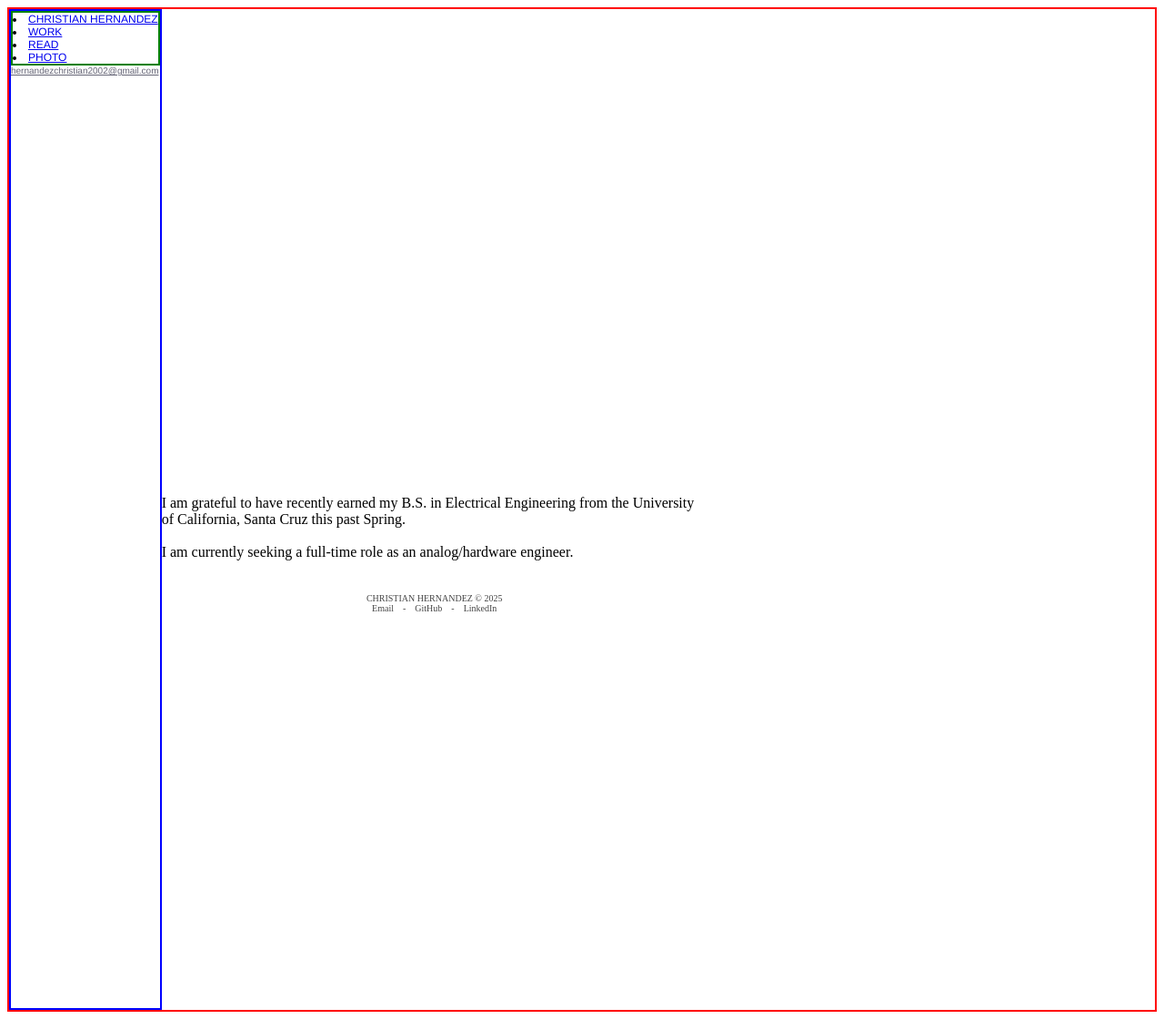
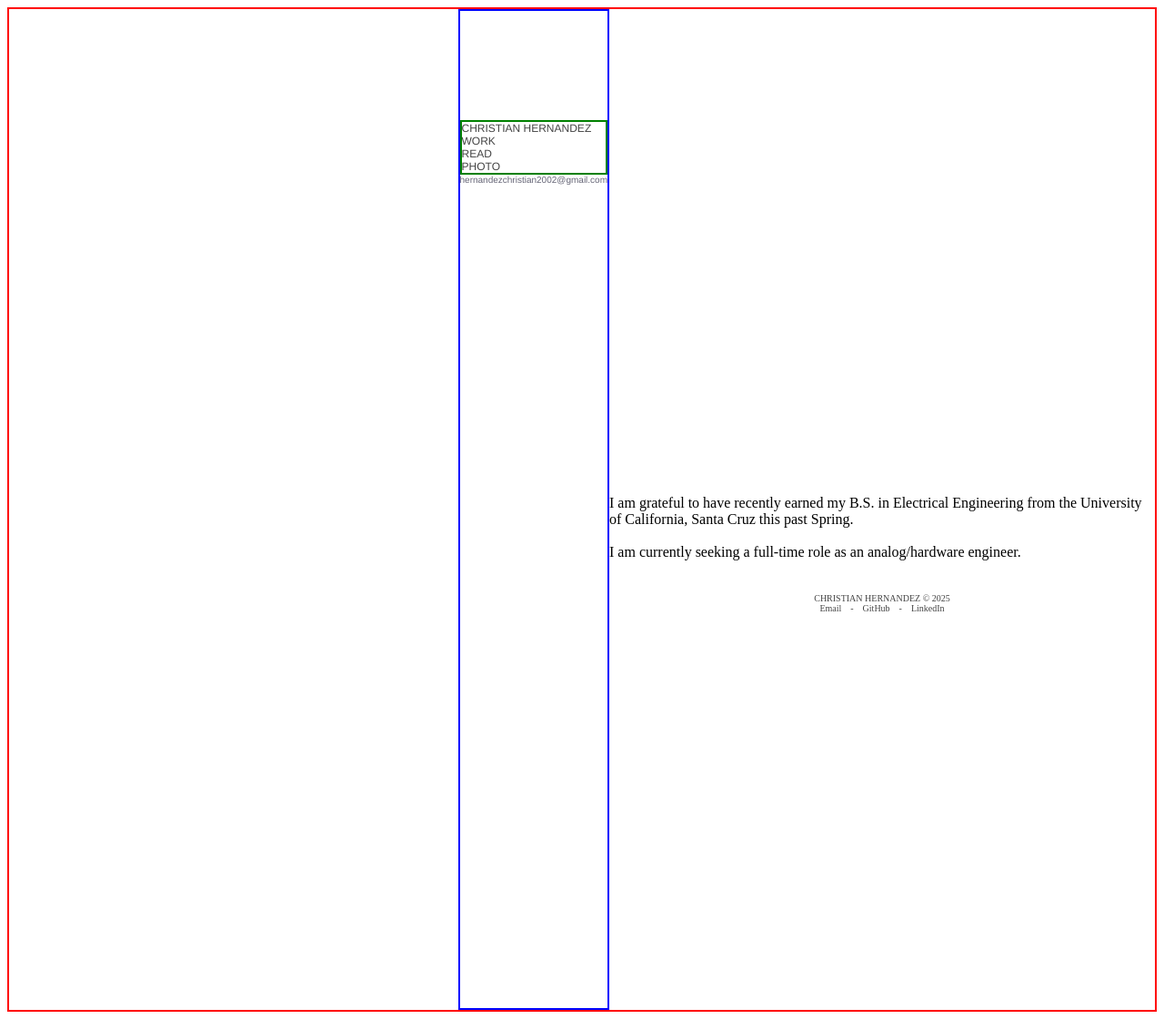
Before and after one commit to chruhern/christianhernandez, a Jekyll site: the page built from index.md, in a window 1280 px wide. Shown: the whole page at 91% size. Built offline with Jekyll 4.4.1, drawn with Linux system fonts in a browser that asks for light colours.

Commit message:
CSS re-design

```diff
--- a/assets/css/style.css
+++ b/assets/css/style.css
@@ -2,23 +2,35 @@ body{
   display: flex;
   border: 2px solid red;
 }
+a{text-decoration: none; color: #444}
 
 .sidebar{
   display: flex;
   flex-direction: column;
+
+  position: relative;
+  margin-left:auto;
+
   font-family: Helvetica;
   border: 2px solid blue;
 }
 
 
 .menu{
+  list-style: none;
   font-size: 12px;
+
+  position: inherit;
+  top:120px;
   border: 2px solid green;
 }
 
 .mail-link {
   font-size: 10px;
-  color: #667
+  color: #667;
+
+  position: inherit;
+  top: 120px;
 }
 
 
```
